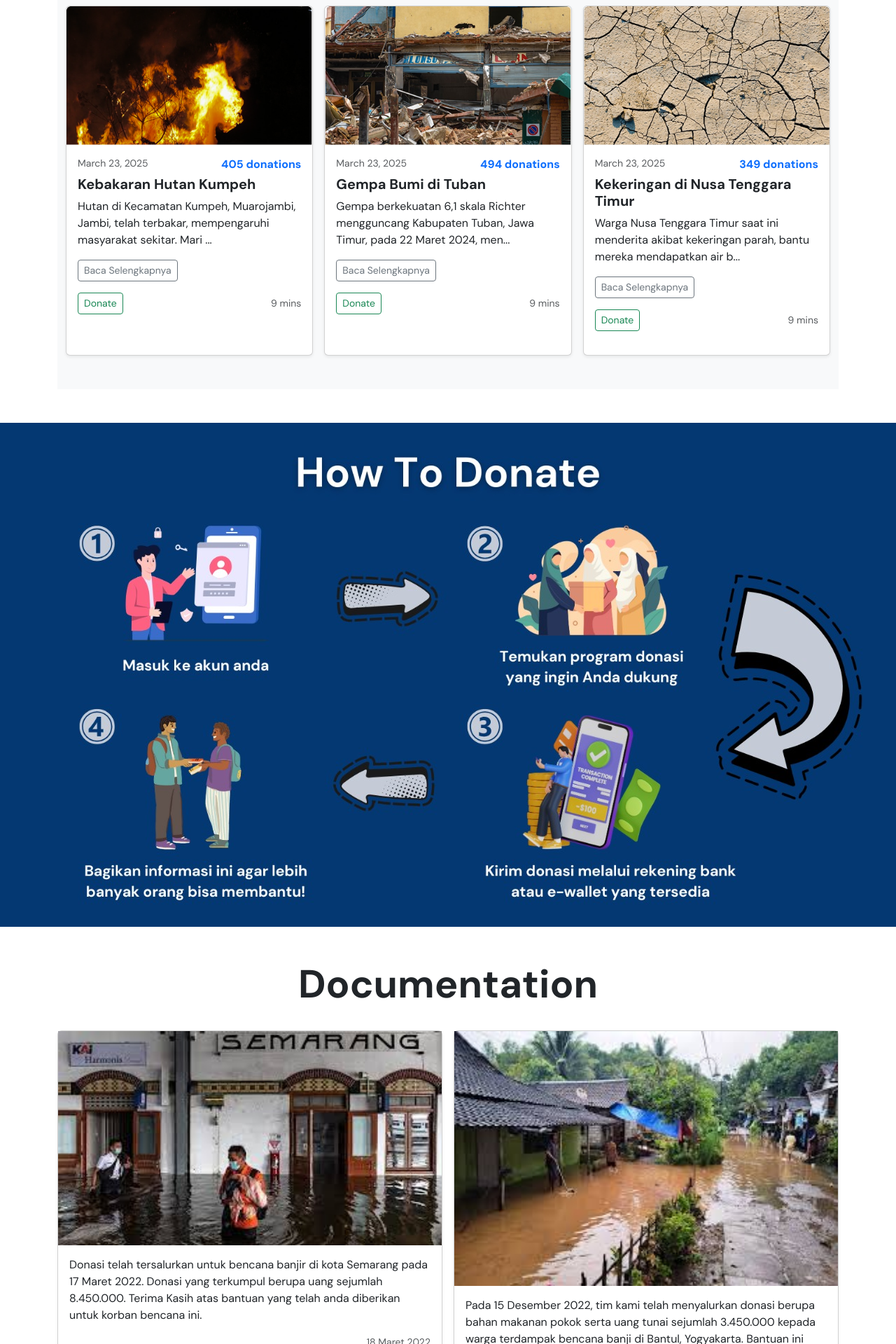
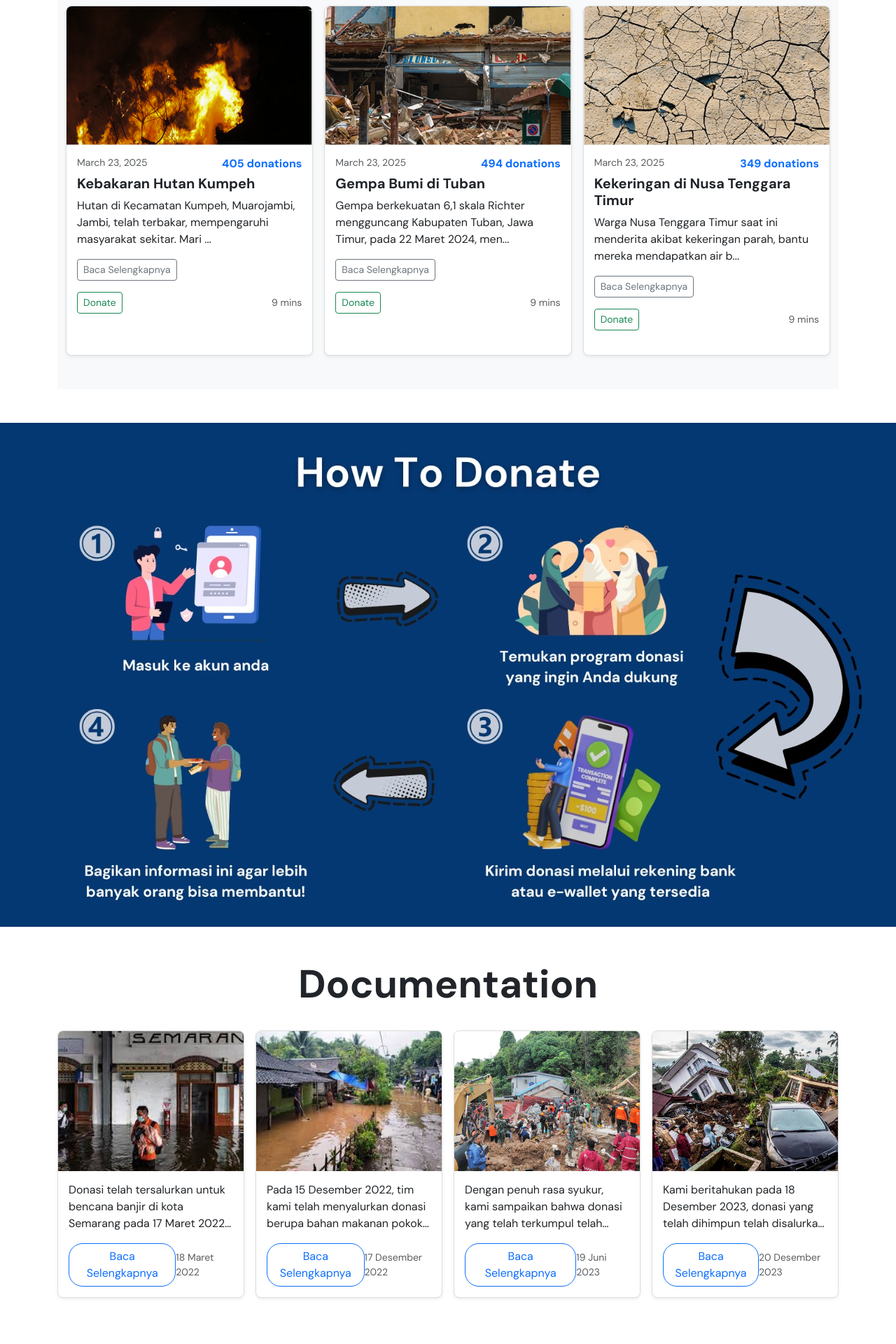
Before and after one commit to MayTanaya/project-webdev, a PHP site: page / in a window 1280 px wide. Shown: the part 2200-4120 px from the top of the page at 70% size. Run offline with PHP 8.4, Linux system fonts and the light colour scheme.

Commit message:
index.php

```diff
--- a/index.php
+++ b/index.php
@@ -110,14 +110,14 @@
       <div class="col-12 p-4">
         <h2 class="display-4 text-center fw-bold mt-4">Open Donations</h2>
       </div>
+
       <!-- Search Bar-->
-
       <div class="container mt-4">
     <div class="row d-flex justify-content-center align-items-center">
         <div class="col-md-6">
-            <div class="form position-relative">
-              <i class="fa fa-search search-icon"></i>
-              <input type="text" class="form-control form-input" placeholder="Search...">
+            <div class="position-relative">
+                <input type="text" class="form-control ps-5" placeholder="Search...">
+                <i class="fa fa-search position-absolute top-50 start-0 translate-middle-y ms-3 text-muted"></i>
             </div>
         </div>
     </div>
@@ -232,76 +232,136 @@
 
 
   <!-- Start Updates -->
-  <section id="documentation" class="pb-5">
+  <section id="updates" class="pb-5">
     <div class="container">
         <div class="col-12 p-4">
             <h2 class="display-4 text-center fw-bold mt-4">Documentation</h2>
         </div>
 
-      <div class="row row-cols-1 row-cols-sm-2 row-cols-md-2 g-3">
+        <div class="row row-cols-1 row-cols-sm-2 row-cols-md-4 g-3">
+            <!-- Card 1 -->
             <div class="col">
                 <div class="card shadow-sm">
-            <img src="images/banjirSemarang.jpeg" alt="Banjir Semarang" width="100%" height="200%">
+                    <img src="images/banjirSemarang.jpeg" alt="Banjir Semarang" class="card-img-top fixed-size-img">
                     <div class="card-body">
-              <p class="card-text">Donasi telah tersalurkan untuk bencana banjir di kota Semarang pada 17 Maret 2022.
-                Donasi yang terkumpul berupa uang sejumlah 8.450.000. Terima Kasih atas bantuan yang telah anda diberikan
-                untuk korban bencana ini.</p>
+                        <p class="card-text short-text">Donasi telah tersalurkan untuk bencana banjir di kota Semarang pada 17 Maret 2022. Donasi yang terkumpul berupa uang sejumlah 8.450.000. Terima Kasih atas bantuan yang telah anda diberikan untuk korban bencana ini.</p>
+                        <p class="card-text full-text" style="display: none;">Donasi telah tersalurkan untuk bencana banjir di kota Semarang pada 17 Maret 2022. Donasi yang terkumpul berupa uang sejumlah 8.450.000. Terima Kasih atas bantuan yang telah anda diberikan untuk korban bencana ini. <strong>Informasi tambahan:</strong> Bantuan ini disalurkan melalui posko bencana setempat.</p>
                         <div class="d-flex justify-content-between align-items-center">
-                <div class="btn-group">
-                </div>
-                <small class="text-body-secondary"> 18 Maret 2022</small> <!-- Tgl Upload update ke web -->
+                            <a href="#" class="btn btn-outline-primary toggle-text">Baca Selengkapnya</a>
+                            <small class="text-body-secondary">18 Maret 2022</small>
                         </div>
                     </div>
                 </div>
             </div>
+
+            <!-- Card 2 -->
             <div class="col">
                 <div class="card shadow-sm">
-            <img src="images/BanjirBantul.jpeg" alt="Banjir Bantul" width="100%" height="200%">
+                    <img src="images/BanjirBantul.jpeg" alt="Banjir Bantul" class="card-img-top fixed-size-img">
                     <div class="card-body">
-              <p class="card-text">Pada 15 Desember 2022, tim kami telah menyalurkan donasi berupa bahan makanan pokok
-                serta uang tunai sejumlah 3.450.000 kepada warga terdampak bencana banji di Bantul, Yogyakarta.
-                Bantuan ini diharapkan dapat meringankan beban mereka dalam menghadapi situasi sulit.</p>
+                        <p class="card-text short-text">Pada 15 Desember 2022, tim kami telah menyalurkan donasi berupa bahan makanan pokok serta uang tunai sejumlah 3.450.000 kepada warga terdampak bencana banjir di Bantul, Yogyakarta. Bantuan ini diharapkan dapat meringankan beban mereka dalam menghadapi situasi sulit.</p>
+                        <p class="card-text full-text" style="display: none;">Pada 15 Desember 2022, tim kami telah menyalurkan donasi berupa bahan makanan pokok serta uang tunai sejumlah 3.450.000 kepada warga terdampak bencana banjir di Bantul, Yogyakarta. Bantuan ini diharapkan dapat meringankan beban mereka dalam menghadapi situasi sulit. <strong>Informasi tambahan:</strong> Donasi disalurkan melalui relawan setempat.</p>
                         <div class="d-flex justify-content-between align-items-center">
-                <div class="btn-group">
-                </div>
+                            <a href="#" class="btn btn-outline-primary toggle-text">Baca Selengkapnya</a>
                             <small class="text-body-secondary">17 Desember 2022</small>
                         </div>
                     </div>
                 </div>
             </div>
+
+            <!-- Card 3 -->
             <div class="col">
                 <div class="card shadow-sm">
-            <img src="images/tanah-longsor.jpg" alt="Tanah Longsor" width="100%" height="200%">
+                    <img src="images/tanah-longsor.jpg" alt="Banjir Bantul" class="card-img-top fixed-size-img">
                     <div class="card-body">
-              <p class="card-text">Dengan penuh rasa syukur, kami sampaikan bahwa donasi yang telah terkumpul telah
-                berhasil disalurkan kepada para korban bencana tanah longsor di Batam pada 16 Juni 2023. Bantuan
-                tersebut diharapkan dapat meringankan beban mereka dan membantu proses pemulihan di tengah situasi
-                yang sulit ini. Terima kasih atas kepedulian dan dukungan Anda.</p>
+                        <p class="card-text short-text">Dengan penuh rasa syukur, kami sampaikan bahwa donasi yang telah terkumpul telah berhasil disalurkan kepada para korban bencana tanah longsor di Batam pada 16 Juni 2023.</p>
+                        <p class="card-text full-text" style="display: none;">Dengan penuh rasa syukur, kami sampaikan bahwa donasi yang telah terkumpul telah berhasil disalurkan kepada para korban bencana tanah longsor di Batam pada 16 Juni 2023. Bantuan tersebut diharapkan dapat meringankan beban mereka dan membantu proses pemulihan di tengah situasi yang sulit ini. Terima kasih atas kepedulian dan dukungan Anda.</p>
                         <div class="d-flex justify-content-between align-items-center">
-                <div class="btn-group">
-                </div>
+                            <a href="#" class="btn btn-outline-primary toggle-text">Baca Selengkapnya</a>
                             <small class="text-body-secondary">19 Juni 2023</small>
                         </div>
                     </div>
                 </div>
             </div>
 
+            <!-- Card 4 -->
             <div class="col">
                 <div class="card shadow-sm">
-            <img src="images/gempa.jpg" alt="Gempa" width="100%" height="200%">
+                <img src="images/gempa.jpg" alt="Gempa" class="card-img-top fixed-size-img">
                 <div class="card-body">
-              <p class="card-text">Kami beritahukan pada 18 Desember 2023, donasi yang telah dihimpun telah disalurkan
-                sepenuhnya kepada warga terdampak gempa di Cianjur. Semoga bantuan tersebut dapat membantu meringankan
-                kesulitan mereka dan mendukung pemulihan kehidupan sehari-hari. Kami ucapkan terima kasih atas dukungan
-                dan kontribusi yang telah diberikan.</p>
+                        <p class="card-text short-text">Kami beritahukan pada 18 Desember 2023, donasi yang telah dihimpun telah disalurkan sepenuhnya kepada warga terdampak gempa di Cianjur.</p>
+                        <p class="card-text full-text" style="display: none;">Kami beritahukan pada 18 Desember 2023, donasi yang telah dihimpun telah disalurkan sepenuhnya kepada warga terdampak gempa di Cianjur. Semoga bantuan tersebut dapat membantu meringankan kesulitan mereka dan mendukung pemulihan kehidupan sehari-hari. Kami ucapkan terima kasih atas dukungan dan kontribusi yang telah diberikan.</p>
                         <div class="d-flex justify-content-between align-items-center">
-              </div>
+                            <a href="#" class="btn btn-outline-primary toggle-text">Baca Selengkapnya</a>
                             <small class="text-body-secondary">20 Desember 2023</small>
                         </div>
                     </div>
                 </div>
             </div>
+        </div>
+    </div>
 </section>
+
+<!-- CSS Internal -->
+<style>
+    .fixed-size-img {
+        width: 100%;
+        height: 200px;
+        object-fit: cover;
+    }
+
+    .card {
+        border: 1px solid #ddd;
+        border-radius: 8px;
+        overflow: hidden;
+    }
+
+    .card-body {
+        padding: 15px;
+    }
+
+    .card-text {
+        display: -webkit-box;
+        -webkit-line-clamp: 3;
+        -webkit-box-orient: vertical;
+        overflow: hidden;
+        text-overflow: ellipsis;
+    }
+
+    .btn-outline-primary {
+        border-radius: 20px;
+    }
+
+    .full-text {
+        display: none; /* Teks lengkap disembunyikan secara default */
+    }
+</style>
+
+<!-- JavaScript Internal -->
+<script>
+    document.addEventListener("DOMContentLoaded", function () {
+        const toggleButtons = document.querySelectorAll(".toggle-text");
+
+        toggleButtons.forEach(button => {
+            button.addEventListener("click", function (e) {
+                e.preventDefault(); // Mencegah perilaku default link
+                const cardBody = this.closest(".card-body");
+                const shortText = cardBody.querySelector(".short-text");
+                const fullText = cardBody.querySelector(".full-text");
+
+                if (shortText.style.display === "none") {
+                    shortText.style.display = "-webkit-box"; // Tampilkan teks singkat
+                    fullText.style.display = "none"; // Sembunyikan teks lengkap
+                    this.textContent = "Baca Selengkapnya"; // Ubah teks tombol
+                } else {
+                    shortText.style.display = "none"; // Sembunyikan teks singkat
+                    fullText.style.display = "block"; // Tampilkan teks lengkap
+                    this.textContent = "Tampilkan Lebih Sedikit"; // Ubah teks tombol
+                }
+            });
+        });
+    });
+</script>
 
 
   <!-- Start Footer -->
@@ -336,7 +396,7 @@
           <h5>Kontak</h5>
           <ul class="nav flex-column">
             <li class="nav-item mb-2"><span class="nav-link p-0 text-body-secondary">Alamat: Jl. Jend. Urip Sumoharjo No.116 Jebres, Kota Surakarta, Jawa Tengah 57129</span></li>
-            <li class="nav-item mb-2"><a href="https://wa.me/6281234567890" class="nav-link p-0 text-body-secondary" target="_blank">WhatsApp: +62 812-3456-7890</a></li>
+            <li class="nav-item mb-2"><a href="https://wa.me/6285726053317" class="nav-link p-0 text-body-secondary" target="_blank">WhatsApp: +62 857-2605-3317</a></li>
           </ul>
         </div>
 
```
Lines whose indentation alone changed are shown as unchanged.
